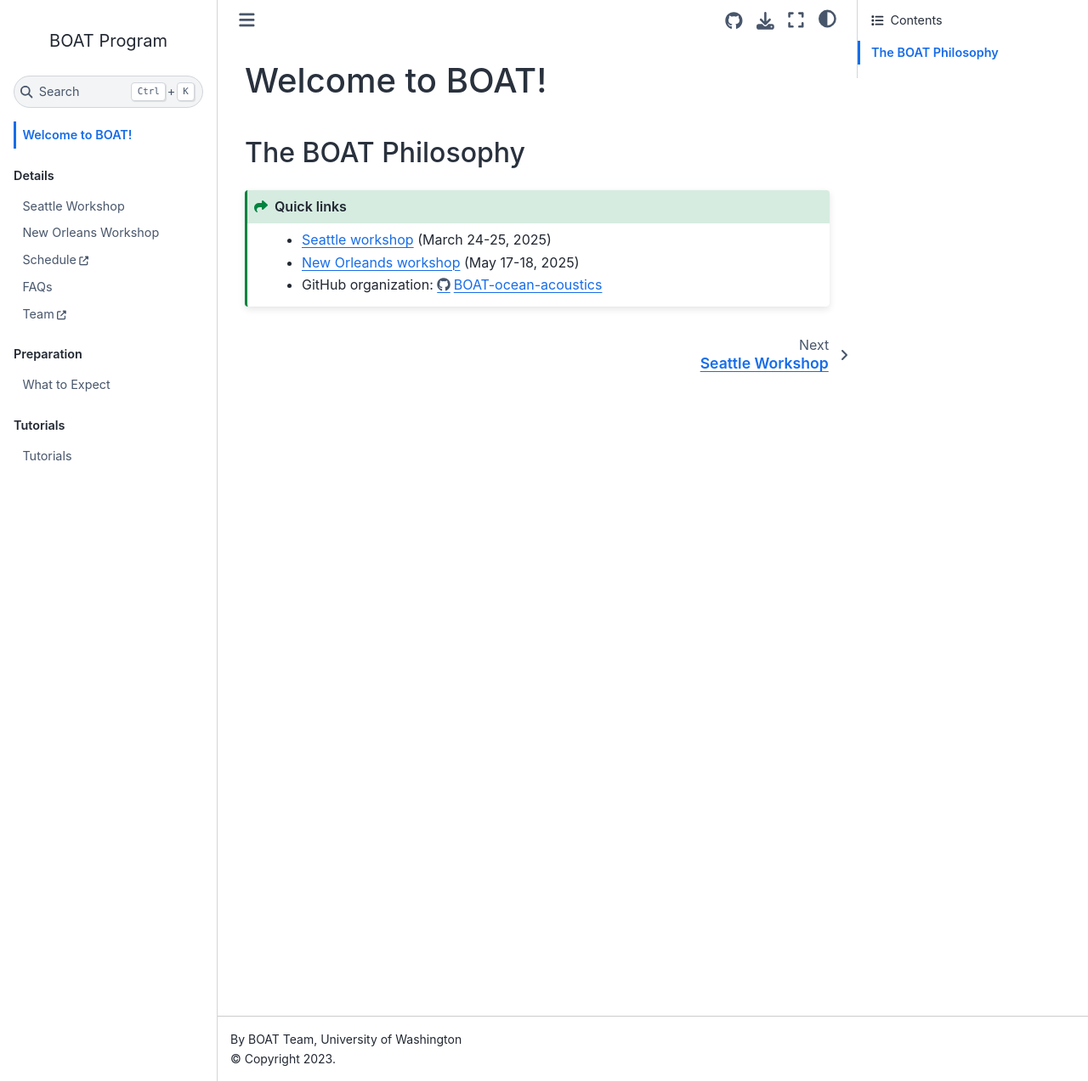
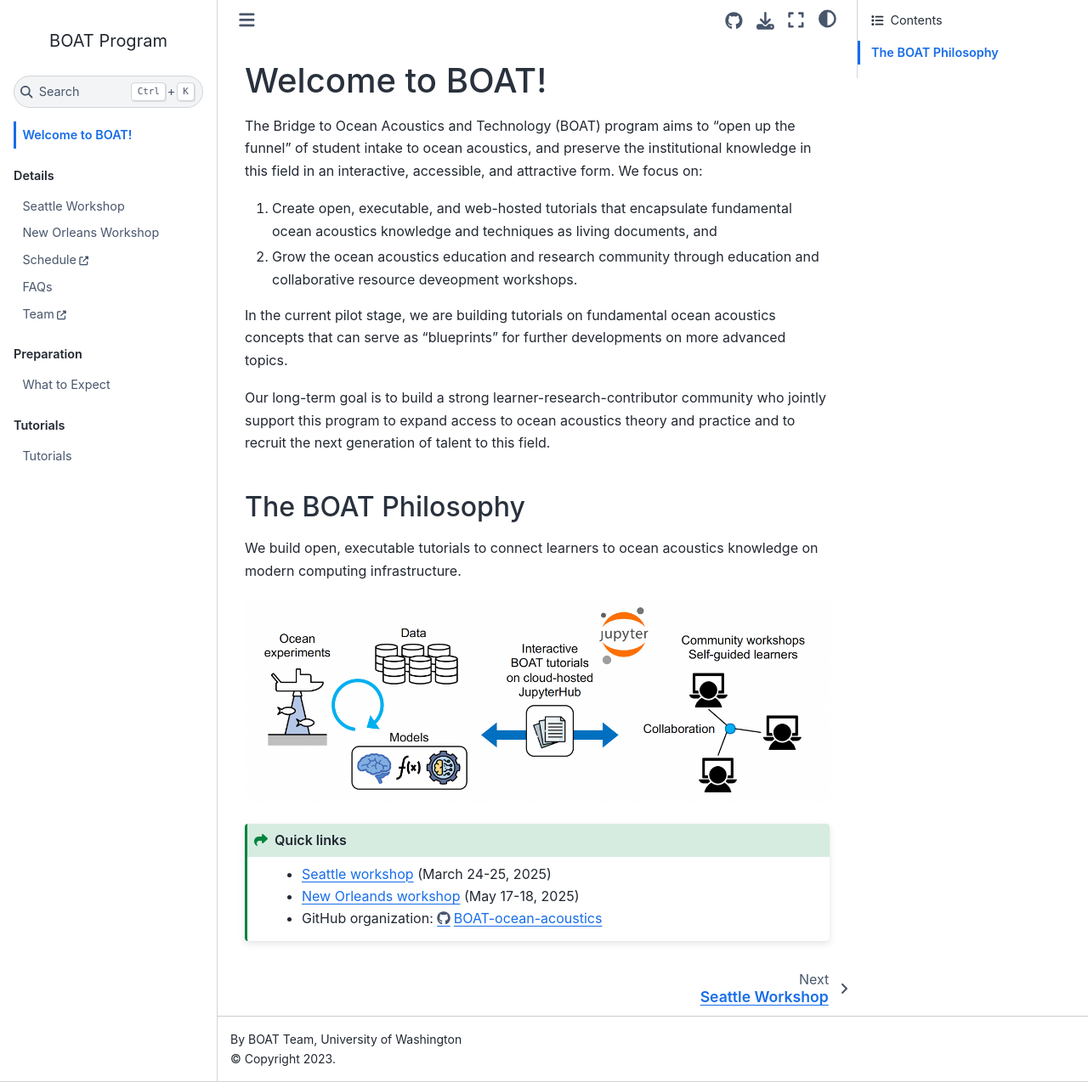
Before and after one commit to BOAT-ocean-acoustics/boat-website, a Jupyter Book: the page built from book/intro.md, in a window 1280 px wide and 1274 px high. Shown: the whole window at 85% size. Built offline with Jupyter Book 1.0.4 settings and Sphinx 7.4.7 and the Sphinx Book theme 1.1.4, drawn with Linux system fonts in a browser that asks for light colours; pages that are not in the unit, such as notebooks, are missing from menus.

Commit message:
Add welcome text and image (#44)
* add welcome text and image

* reduce text

````diff
--- a/book/intro.md
+++ b/book/intro.md
@@ -1,6 +1,12 @@
 # Welcome to {{hackweek}}!
 
-<!--![banner](img/banner.png)-->
+The Bridge to Ocean Acoustics and Technology (BOAT) program aims to "open up the funnel" of student intake to ocean acoustics, and preserve the institutional knowledge in this field in an interactive, accessible, and attractive form. We focus on:
+1) Create open, executable, and web-hosted tutorials that encapsulate fundamental ocean acoustics knowledge and techniques as living documents, and
+2) Grow the ocean acoustics education and research community through education and collaborative resource deveopment workshops.
+
+In the current pilot stage, we are building tutorials on fundamental ocean acoustics concepts that can serve as "blueprints" for further developments on more advanced topics.
+
+Our long-term goal is to build a strong learner-research-contributor community who jointly support this program to expand access to ocean acoustics theory and practice and to recruit the next generation of talent to this field.
 
 
 <!--📖 On this JupyterBook website you'll find [tutorials](tutorials/index). All tutorials are Jupyter Notebooks,
@@ -13,6 +19,12 @@
 
 ## The BOAT Philosophy
 
+We build open, executable tutorials to connect learners to ocean acoustics knowledge on modern computing infrastructure.
+
+![](./img/boat_diagram.png)
+
+
+
 
 ```{admonition} Quick links
 :class: seealso
````
Also changed, not shown: book/img/boat_diagram.png (added).
